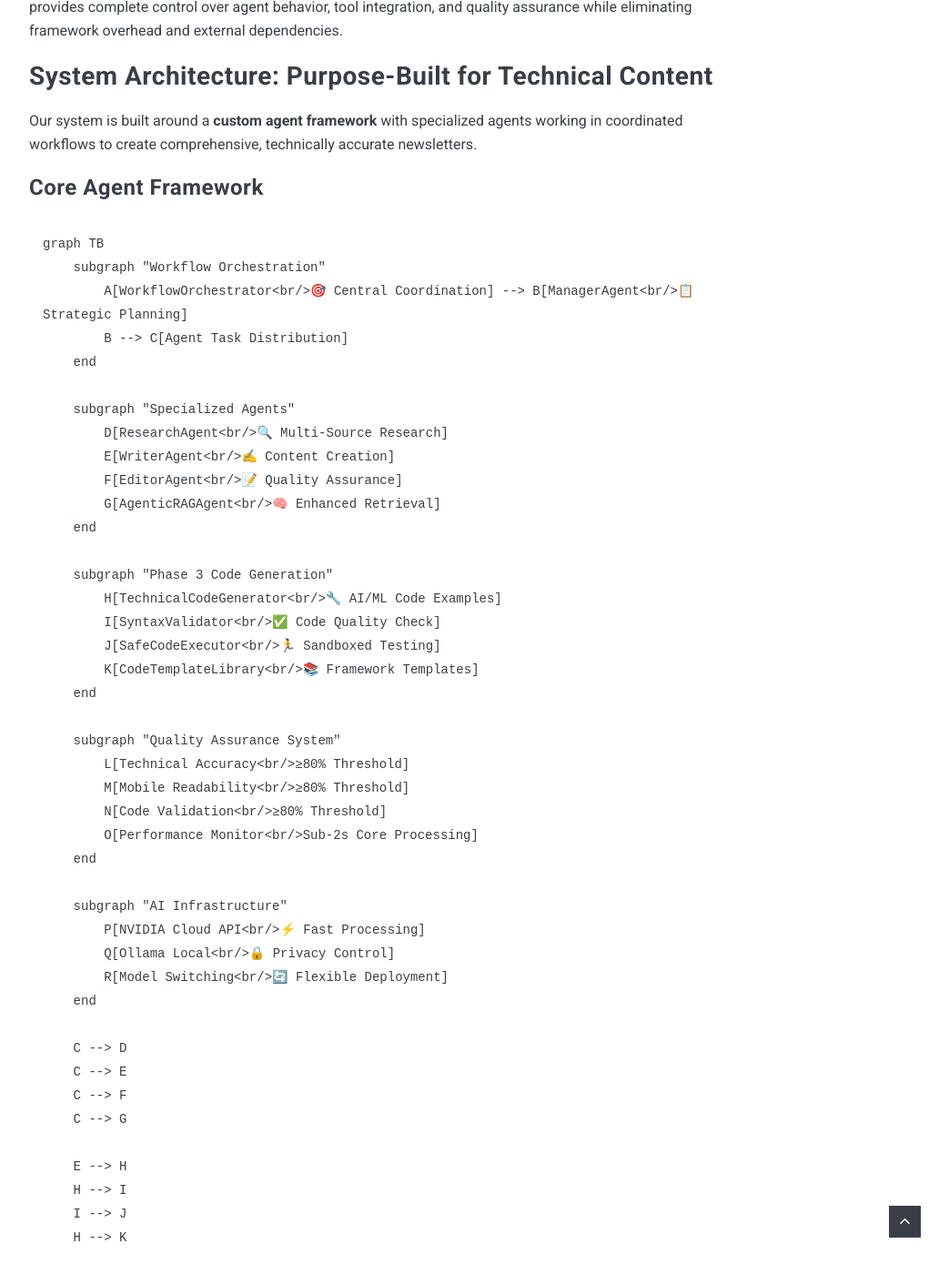
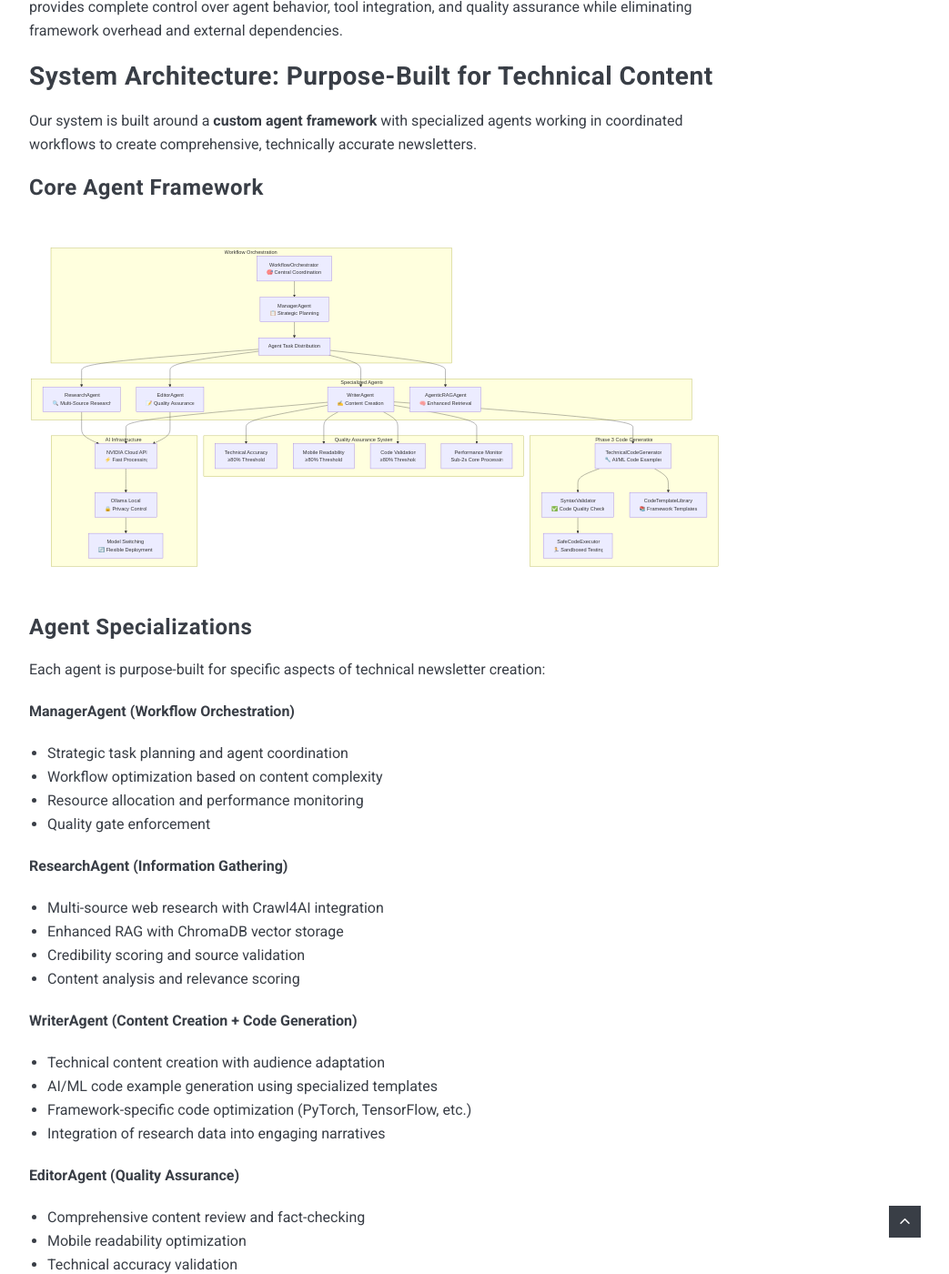
Before and after one commit to jteerlink/jteerlink.github.io, a Jekyll site: the page built from _posts/2025-07-11-AI-powered-newsletter-generator.md, in a window 1280 px wide and 1400 px high, scrolled down 1410 px. Shown: the whole window at 91% size, without its empty margins (228-1271 px from the left). Built offline with Jekyll 4.4.1, drawn with Linux system fonts in a browser that asks for light colours; nearby versions of some CDN libraries; our own code applies the rules of GitHub Pages for plain Markdown files; comment, search, counter and statistics services are not loaded; some of the changed text lies outside the part shown.

Commit message:
Updated AI-powered newsletter generator post to replace mermaid diagrams with SVG images for improved rendering and visual clarity. Enhanced the content structure in the Agent Specializations and Code Generation Pipeline sections.

````diff
--- a/_posts/2025-07-11-AI-powered-newsletter-generator.md
+++ b/_posts/2025-07-11-AI-powered-newsletter-generator.md
@@ -29,61 +29,7 @@ Our system is built around a **custom agent framework** with specialized agents
 
 ### **Core Agent Framework**
 
-```mermaid
-graph TB
-    subgraph "Workflow Orchestration"
-        A[WorkflowOrchestrator<br/>🎯 Central Coordination] --> B[ManagerAgent<br/>📋 Strategic Planning]
-        B --> C[Agent Task Distribution]
-    end
-
-    subgraph "Specialized Agents"
-        D[ResearchAgent<br/>🔍 Multi-Source Research]
-        E[WriterAgent<br/>✍️ Content Creation]
-        F[EditorAgent<br/>📝 Quality Assurance]
-        G[AgenticRAGAgent<br/>🧠 Enhanced Retrieval]
-    end
-
-    subgraph "Phase 3 Code Generation"
-        H[TechnicalCodeGenerator<br/>🔧 AI/ML Code Examples]
-        I[SyntaxValidator<br/>✅ Code Quality Check]
-        J[SafeCodeExecutor<br/>🏃 Sandboxed Testing]
-        K[CodeTemplateLibrary<br/>📚 Framework Templates]
-    end
-
-    subgraph "Quality Assurance System"
-        L[Technical Accuracy<br/>≥80% Threshold]
-        M[Mobile Readability<br/>≥80% Threshold]
-        N[Code Validation<br/>≥80% Threshold]
-        O[Performance Monitor<br/>Sub-2s Core Processing]
-    end
-
-    subgraph "AI Infrastructure"
-        P[NVIDIA Cloud API<br/>⚡ Fast Processing]
-        Q[Ollama Local<br/>🔒 Privacy Control]
-        R[Model Switching<br/>🔄 Flexible Deployment]
-    end
-
-    C --> D
-    C --> E
-    C --> F
-    C --> G
-
-    E --> H
-    H --> I
-    I --> J
-    H --> K
-
-    E --> L
-    E --> M
-    E --> N
-    E --> O
-
-    D --> P
-    E --> P
-    F --> P
-    P --> Q
-    Q --> R
-```
+![Core agent framework architecture diagram](/images/diagrams/newsletter-core-architecture.svg)
 
 ### **Agent Specializations**
 
@@ -125,49 +71,7 @@ Our **Phase 3 enhancement** represents a major advancement in AI-powered technic
 
 ### **Code Generation Pipeline**
 
-```mermaid
-flowchart TD
-    subgraph "Code Generation Workflow"
-        A[Topic Analysis] --> B[Framework Selection]
-        B --> C[Template Matching]
-        B --> D[Custom Generation]
-
-        C --> E[Code Assembly]
-        D --> E
-
-        E --> F[Syntax Validation]
-        F --> G[Style Checking]
-        G --> H[Best Practices Review]
-
-        H --> I[Safe Execution]
-        I --> J[Output Capture]
-        J --> K[Error Handling]
-
-        K --> L{Validation Success?}
-        L -->|Pass| M[✅ Approved Code]
-        L -->|Fail| N[❌ Regenerate]
-
-        N --> B
-        M --> O[Newsletter Integration]
-    end
-
-    subgraph "Validation Layers"
-        P[Syntax Validator<br/>• Python, JavaScript, R<br/>• AST Parsing<br/>• Error Detection]
-        Q[Code Executor<br/>• Sandboxed Environment<br/>• Timeout Controls<br/>• Output Capture]
-        R[Template Library<br/>• Framework Templates<br/>• Complexity Levels<br/>• Best Practices]
-    end
-
-    F --> P
-    I --> Q
-    C --> R
-
-    style A fill:#e1f5fe
-    style M fill:#96ceb4
-    style N fill:#ff6b6b
-    style P fill:#4ecdc4
-    style Q fill:#feca57
-    style R fill:#ff9ff3
-```
+![Code generation pipeline diagram](/images/diagrams/code-generation-pipeline.svg)
 
 ### **Framework Intelligence**
 
````
Also changed, not shown: images/diagrams/code-generation-pipeline.svg (added), images/diagrams/newsletter-core-architecture.svg (added), 2 other files.
